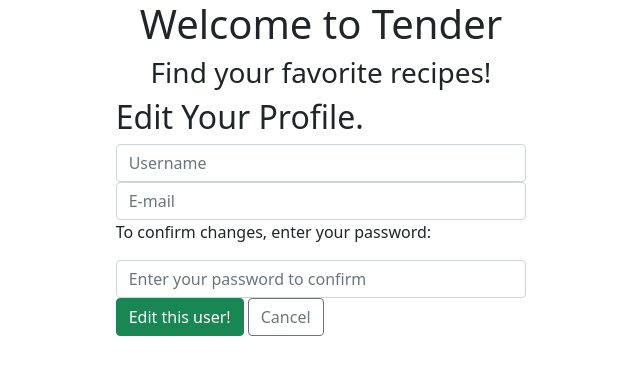
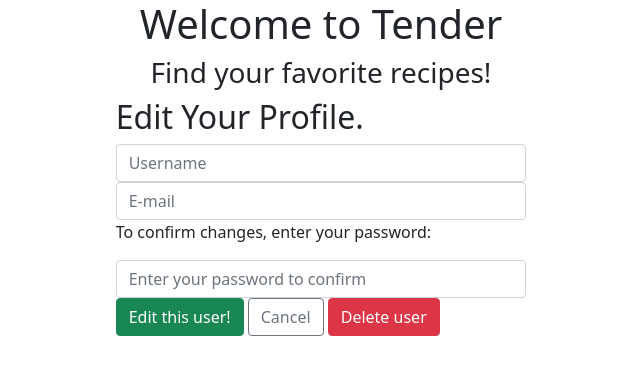
Before and after one commit to agnesmcc/capstone_project_one, a Flask app: template templates/users/my_account.html in a window 1280 px wide. Shown: the top 375 px of the page, without its empty margins (319-959 px from the left). Run offline with Flask 2, Linux system fonts and the light colour scheme; the template is opened without the code that fills it: values that come from a table or form of the project are taken from there, others are empty; some libraries are stand-ins or nearby versions.

Commit message:
Add button to delete account

```diff
--- a/app.py
+++ b/app.py
@@ -264,3 +264,17 @@ def my_account():
         flash("Invalid credentials.", 'danger')
 
     return render_template('users/my_account.html', user=g.user, form=form, lists=lists)
+
+@app.route('/my-account/delete')
+def delete_user():
+    """Delete user."""
+
+    if not g.user:
+        flash("Access unauthorized.", "danger")
+        return redirect("/")
+
+    db.session.delete(g.user)
+    db.session.commit()
+
+    do_logout()
+    return redirect("/signup")
--- a/templates/users/my_account.html
+++ b/templates/users/my_account.html
@@ -27,7 +27,8 @@
 
         <div class="edit-btn-area">
           <button class="btn btn-success">Edit this user!</button>
-          <a href="/users/{{ user_id }}" class="btn btn-outline-secondary">Cancel</a>
+          <a href="/" class="btn btn-outline-secondary">Cancel</a>
+          <a href="/my-account/delete" class="btn btn-danger">Delete user</a>
         </div>
       </form>
     </div>
```
